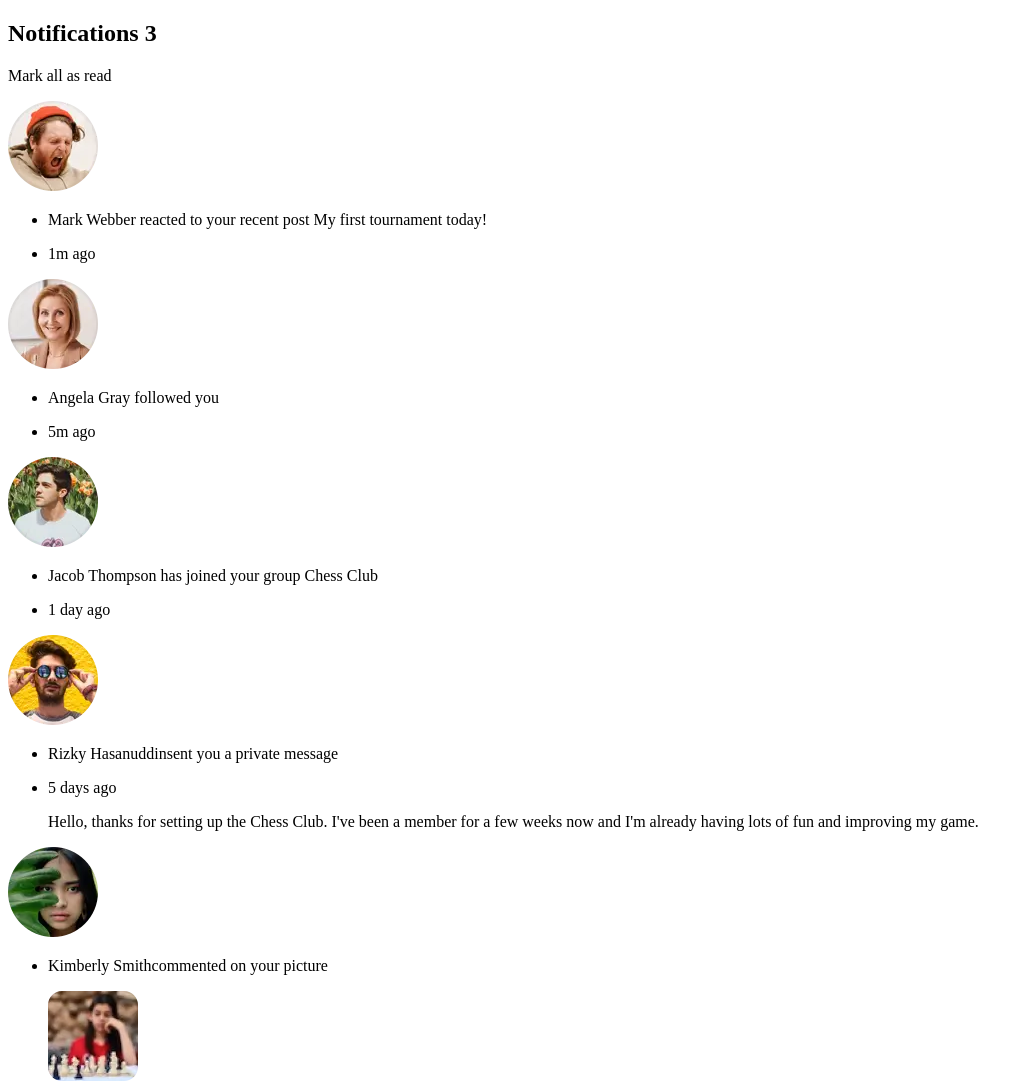
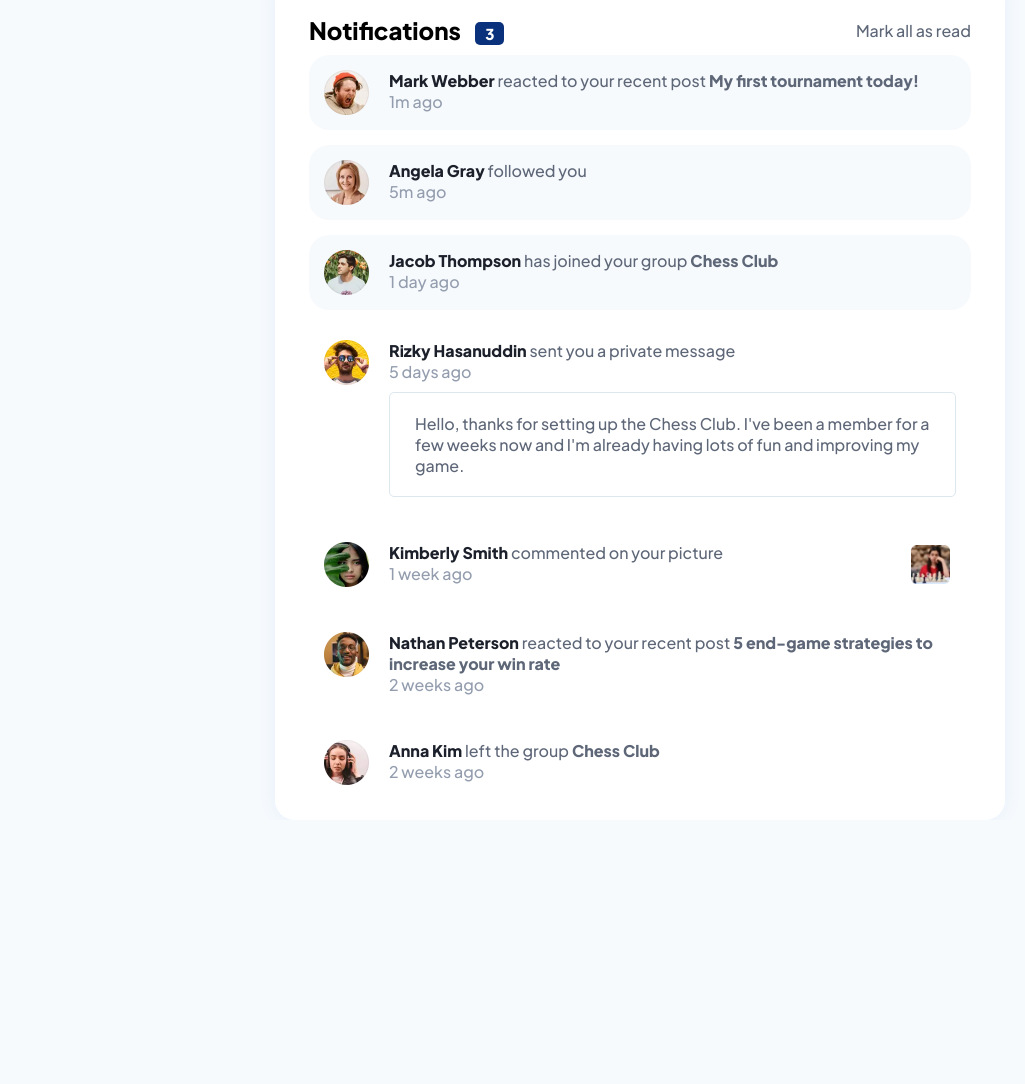
Before and after one commit to DarkPsycho0/notifications-page, a plain HTML site: page index.html in a window 1280 px wide. Shown: the top 1084 px of the page, without its empty margins (0-1025 px from the left). After the commit the page ends 820 px from the top, so only its background shows below. Drawn offline with Linux system fonts and the light colour scheme.

Commit message:
style pronto

```diff
--- a/index.html
+++ b/index.html
@@ -19,8 +19,8 @@
             <p>Mark all as read</p>
         </header>
         <section class="mensages">
-            <div class="mensage">
-                <img src="./src/images/avatar-mark-webber.webp" alt="profile picture">
+            <div class="mensage active">
+                <img src="./src/images/avatar-mark-webber.webp" alt="profile picture" class="profile-picture">
                 <ul>
                     <li>
                         <p><span class="profile-name">Mark Webber</span> reacted to your recent post<span class="post">
@@ -29,17 +29,17 @@
                     <li class="time-ago">1m ago</li>
                 </ul>
             </div>
-            <div class="mensage">
-                <img src="./src/images/avatar-angela-gray.webp" alt="profile picture">
+            <div class="mensage active">
+                <img src="./src/images/avatar-angela-gray.webp" alt="profile picture" class="profile-picture">
                 <ul>
                     <li>
-                        <p><span class="profile-name">Angela Gray</span> <span class="post"> followed you</span></p>
+                        <p><span class="profile-name">Angela Gray</span> followed you</p>
                     </li>
                     <li class="time-ago">5m ago</li>
                 </ul>
             </div>
-            <div class="mensage">
-                <img src="./src/images/avatar-jacob-thompson.webp" alt="profile picture">
+            <div class="mensage active">
+                <img src="./src/images/avatar-jacob-thompson.webp" alt="profile picture" class="profile-picture">
                 <ul>
                     <li>
                         <p><span class="profile-name">Jacob Thompson</span> has joined your group<span class="post">
@@ -49,41 +49,46 @@
                 </ul>
             </div>
             <div class="mensage">
-                <img src="./src/images/avatar-rizky-hasanuddin.webp" alt="profile picture">
+                <img src="./src/images/avatar-rizky-hasanuddin.webp" alt="profile picture" class="profile-picture">
                 <ul>
                     <li>
-                        <p><span class="profile-name">Rizky Hasanuddin</span>sent you a private message</p>
+                        <p><span class="profile-name">Rizky Hasanuddin</span> sent you a private message</p>
                     </li>
                     <li class="time-ago">5 days ago</li>
-                    <p class="private">Hello, thanks for setting up the Chess Club. I've been a member for a few weeks
-                        now and
-                        I'm already having lots of fun and improving my game.</p>
+                    <li>
+                        <p class="private">Hello, thanks for setting up the Chess Club. I've been a member for a few
+                            weeks
+                            now and
+                            I'm already having lots of fun and improving my game.</p>
+                    </li>
                 </ul>
             </div>
             <div class="mensage">
-                <img src="./src/images/avatar-kimberly-smith.webp" alt="profile picture">
+                <img src="./src/images/avatar-kimberly-smith.webp" alt="profile picture" class="profile-picture">
                 <ul>
                     <li>
-                        <p><span class="profile-name">Kimberly Smith</span>commented on your picture</p>
-                        <img src="./src/images/image-chess.webp" alt="image-chess">
+                        <p><span class="profile-name">Kimberly Smith</span> commented on your picture</p>
                     </li>
                     <li class="time-ago">1 week ago</li>
                 </ul>
+                <img src="./src/images/image-chess.webp" class="image" alt="image-chess">
             </div>
             <div class="mensage">
-                <img src="./src/images/avatar-nathan-peterson.webp" alt="profile picture">
+                <img src="./src/images/avatar-nathan-peterson.webp" alt="profile picture" class="profile-picture">
                 <ul>
                     <li>
-                        <p><span class="profile-name">Nathan Peterson</span> reacted to your recent post<span class="post"> 5 end-game strategies to increase your win rate</span></p>
+                        <p><span class="profile-name">Nathan Peterson</span> reacted to your recent post<span
+                                class="post"> 5 end-game strategies to increase your win rate</span></p>
                     </li>
                     <li class="time-ago">2 weeks ago</li>
                 </ul>
             </div>
             <div class="mensage">
-                <img src="./src/images/avatar-anna-kim.webp" alt="profile picture">
+                <img src="./src/images/avatar-anna-kim.webp" alt="profile picture" class="profile-picture">
                 <ul>
                     <li>
-                        <p><span class="profile-name">Anna Kim</span> left the group<span class="post"> Chess Club</span></p>
+                        <p><span class="profile-name">Anna Kim</span> left the group<span class="post"> Chess
+                                Club</span></p>
                     </li>
                     <li class="time-ago">2 weeks ago</li>
                 </ul>
--- a/src/css/reset.css
+++ b/src/css/reset.css
@@ -0,0 +1,8 @@
+*{
+    padding: 0;
+    margin: 0;
+    box-sizing: border-box;
+}
+li{
+    list-style: none;
+}
--- a/src/css/style.css
+++ b/src/css/style.css
@@ -0,0 +1,95 @@
+@import url('https://fonts.googleapis.com/css2?family=Plus+Jakarta+Sans:wght@500;800&display=swap');
+body{
+    font-family: 'Plus Jakarta Sans', sans-serif;
+    font-size: 16px;
+    background-color: hsl(210, 60%, 98%);
+    display: flex;
+    flex-direction: column;
+    justify-content: center;
+    align-items: center;
+    height: 100vh;
+    max-width: 1440px;
+    margin: 0 auto;
+}
+.container{
+    background-color: hsl(0, 0%, 100%);
+    box-shadow: 0px 0px 20px hsl(211, 68%, 94%);
+    width: 730px;
+    height: 840px;
+    padding: 35px 34px;
+    border-radius: 20px;
+}
+.header{
+    display: flex;
+    align-items: center;
+    justify-content: space-between;
+    width: 100%;
+    margin-bottom: 10px;
+}
+.header span{
+    background-color: hsl(219, 85%, 26%);
+    border-radius: 5px;
+    color: hsl(0, 0%, 100%);
+    font-size: 15px;
+    padding: 2px 10px;
+    margin-left: 10px;
+}
+.header p{
+    color: hsl(219, 12%, 42%);
+    cursor: pointer;
+}
+.mensage{
+    display: flex;
+    width: 100%;
+    padding: 15px;
+    margin-bottom: 15px;
+}
+.mensage .profile-picture{
+    width: 45px;
+    height: 45px;
+    margin-right: 20px;
+}
+.mensage p{
+    color: hsl(219, 12%, 42%);
+}
+.mensage .profile-name, .mensage .post{
+    font-weight: 800;
+    cursor: pointer;
+}
+.mensage .profile-name{
+    color: hsl(224, 21%, 14%);
+}
+.mensage .post{
+    color: hsl(219, 12%, 42%);
+}
+.mensage .time-ago{
+    color: hsl(219, 14%, 63%);
+}
+.mensage .private{
+    border: 1px solid hsl(205, 33%, 90%);
+    margin-top: 10px;
+    padding: 20px 25px;
+    border-radius: 5px;
+    cursor: pointer;
+}
+.image{
+    display: flex;
+    margin-left: 185px;
+    width: 45px;
+    height: 45px;
+    border: 3px solid hsl(0, 0%, 100%);
+}
+.profile-name:hover, .mensage .post:hover, .header p:hover{
+    color: hsl(219, 85%, 26%);
+}
+.mensage .private:hover{
+    background-color: hsl(211, 68%, 94%);
+}
+.image:hover{
+    border: 3px solid hsl(205, 33%, 90%);
+    border-radius: 8px;
+}
+.active{
+    background-color: hsl(210, 60%, 98%);
+    border-radius: 20px;
+}
```
